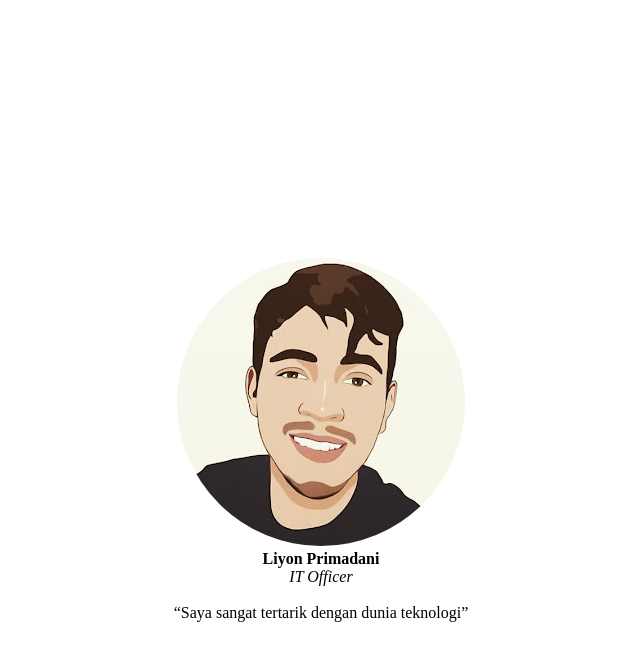
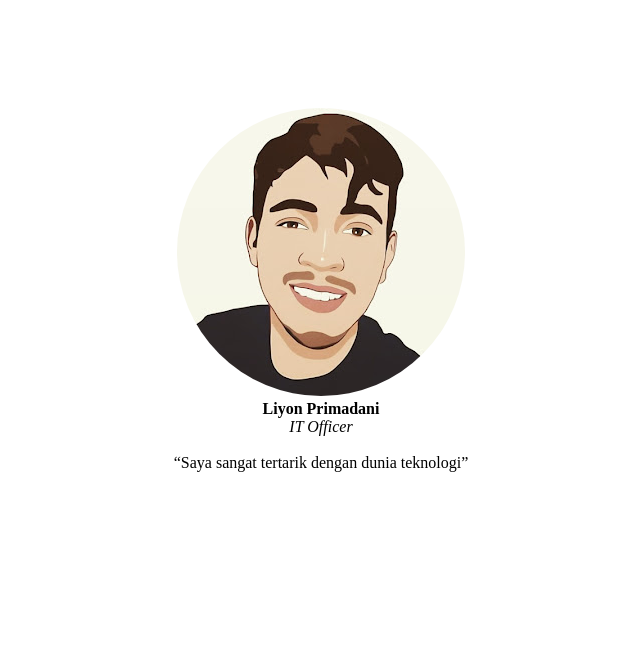
Before and after one commit to LP47ID/LP47ID.github.io, a plain HTML site: page index.html in a window 1280 px wide. Shown: the whole page, without its empty margins (319-959 px from the left). Drawn offline with Linux system fonts and the light colour scheme.

Commit message:
Update index.html

```diff
--- a/index.html
+++ b/index.html
@@ -6,7 +6,7 @@
 <style>
     div {
         text-align:center;
-        padding:250px;
+        padding:100px;
         margin:auto;
 </style>
 </head>
```
